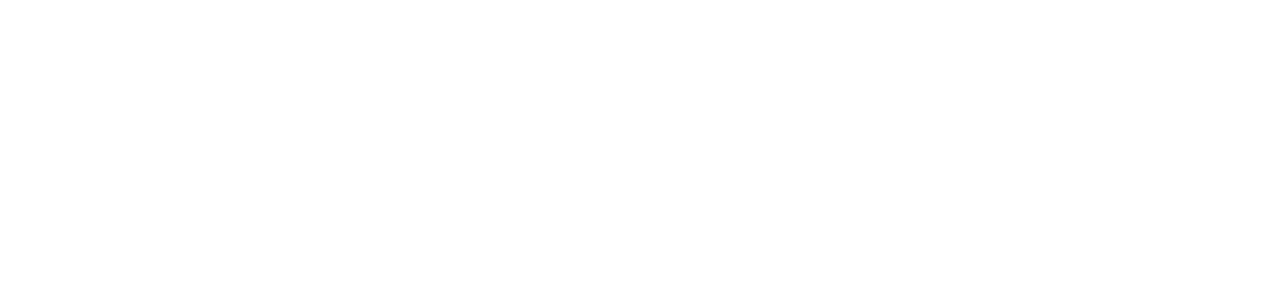
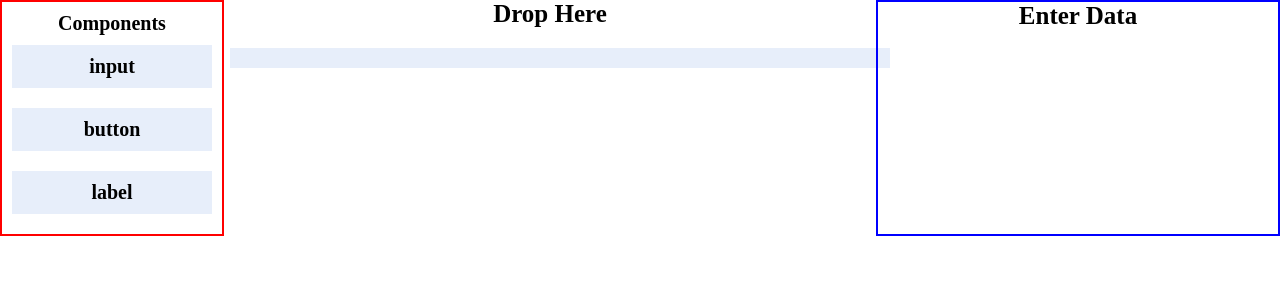
Before and after one commit to FaiqSarwar-2669/Security-Plus-Front-End, an Angular app: page /make-form in a window 1280 px wide. Before the commit this address led to /. Shown: the top 300 px of the page. Built offline with nearby package versions, Linux system fonts and the light colour scheme.

Commit message:
add the drag and drop functionality

```diff
--- a/src/app/app-routing.module.ts
+++ b/src/app/app-routing.module.ts
@@ -2,11 +2,15 @@
 import { RouterModule, Routes } from '@angular/router';
 import { RegistrationComponent } from './registration/registration.component';
 import { DashboardComponent } from './services_provider/dashboard/dashboard.component';
+import { MakeFormComponent } from './services_provider/make-form/make-form.component';
 
 const routes: Routes = [
   // { path: '', component: HomePageComponent },
   { path: 'registeration', component: RegistrationComponent },
+
+  // for service provider
   { path: 'dashboard', component: DashboardComponent },
+  { path: 'make-form', component: MakeFormComponent },
 ];
 
 @NgModule({
--- a/src/app/app.module.ts
+++ b/src/app/app.module.ts
@@ -6,6 +6,7 @@
 import { AppRoutingModule } from './app-routing.module';
 import { NavigationComponent } from './services_provider/navigation/navigation.component';
 import { DashboardComponent } from './services_provider/dashboard/dashboard.component';
+import { MakeFormComponent } from './services_provider/make-form/make-form.component';
 
 
 @NgModule({
@@ -13,7 +14,8 @@
     AppComponent,
     RegistrationComponent,
     NavigationComponent,
-    DashboardComponent
+    DashboardComponent,
+    MakeFormComponent
   ],
   imports: [
     BrowserModule,
--- /dev/null
+++ b/src/app/services_provider/make-form/make-form.component.html
@@ -0,0 +1,18 @@
+<div class="main">
+    <div class="form-section-one">
+        <label>Components</label>
+        <div class="components" *ngFor="let item of formcomponents[0].form.elements"
+             draggable="true" (dragstart)="onDragStart($event, item)">
+            <label>{{item.type}}</label>
+        </div>
+    </div>
+    <div class="form-section-two" (dragover)="onDragOver($event)" (drop)="onDrop($event)">
+        <label>Drop Here</label>
+        <div class="working-space">
+
+        </div>
+    </div>
+    <div class="form-section-three">
+        <label>Enter Data</label>
+    </div>
+</div>
--- /dev/null
+++ b/src/app/services_provider/make-form/make-form.component.scss
@@ -0,0 +1,57 @@
+.main {
+    display: flex;
+    justify-content: space-between;
+
+    .form-section-one {
+        padding: 10px;
+        width: 200px;
+        display: flex;
+        flex-direction: column;
+        gap: 10px;
+        border: 2px solid red;
+        label{
+            display: block;
+            text-align: center;
+            font-size: 20px;
+            font-weight: bold;
+        }
+
+        .components {
+            padding: 10px;
+            margin-bottom: 10px;
+            background-color: #e7eefa;
+        }
+    }
+
+    .form-section-two {
+        display: flex;
+        flex-direction: column;
+        gap: 20px;
+        width: 50%;
+        label{
+            text-align: center;
+            font-size: 25px;
+            font-weight: bold;
+        }
+        .working-space {
+            padding: 10px;
+            width: 100%;
+            background-color: #e7eefa;
+            display: flex;
+            flex-direction: column;
+            justify-content: center;
+            gap: 10px;
+        }
+    }
+
+    .form-section-three {
+        width: 400px;
+        border: 2px solid blue;
+        label{
+            display: block;
+            text-align: center;
+            font-size: 25px;
+            font-weight: bold;
+        }
+    }
+}
--- /dev/null
+++ b/src/app/services_provider/make-form/make-form.component.ts
@@ -0,0 +1,118 @@
+import { Component } from '@angular/core';
+
+@Component({
+  selector: 'app-make-form',
+  templateUrl: './make-form.component.html',
+  styleUrls: ['./make-form.component.scss']
+})
+export class MakeFormComponent {
+
+  newJsonArray: any[] = [];
+  idCounter: number = 1;
+
+  formcomponents: any[] = [
+    {
+      "form": {
+        "elements": [
+          {
+            "type": "input",
+            "id": "",
+            "label": "",
+            "placeholder": "",
+            "data": "",
+          },
+          {
+            "type": "button",
+            "id": "",
+            "text": "Button",
+          },
+          {
+            "type": "label",
+            "text": "",
+            "id": "",
+          }
+        ]
+      }
+    }
+  ];
+
+
+
+  // for drag start
+  onDragStart(event: DragEvent, item: any) {
+    event.dataTransfer?.setData('text/plain', JSON.stringify(item));
+  }
+
+  // for drag over
+  onDragOver(event: DragEvent) {
+    event.preventDefault();
+  }
+
+  // for drop
+  onDrop(event: DragEvent) {
+    event.preventDefault();
+    const dataTransfer = event.dataTransfer;
+    if (dataTransfer) {
+      const data = JSON.parse(dataTransfer.getData('text/plain'));
+      if (data.type === 'input' || data.type === 'button' || data.type === 'label') {
+        this.addToNewJsonArray(data);
+      }
+    }
+  }
+
+  // Add item to the new array
+  addToNewJsonArray(item: any) {
+    const newItem = { ...item, id: 'item_' + this.idCounter++ };
+    this.newJsonArray.push(newItem);
+    console.log(this.newJsonArray);
+    this.createInputField(newItem);
+  }
+
+  createInputField(data: any) {
+    let inputElement: HTMLInputElement | HTMLButtonElement | HTMLLabelElement | undefined;
+    const workingSpace = document.querySelector('.working-space');
+    if (!workingSpace) {
+      return;
+    }
+
+
+
+    if (data.type === 'input') {
+      inputElement = document.createElement('input');
+      inputElement.setAttribute('type', 'text');
+      inputElement.setAttribute('placeholder', 'New Input Field');
+      inputElement.setAttribute('id', data.id);
+      inputElement.style.height = '25px';
+    } else if (data.type === 'button') {
+
+
+      const existingButton = workingSpace.querySelector('button');
+      if (existingButton) {
+        alert("You can only add One button");
+        return;
+      }else{
+        inputElement = document.createElement('button');
+        inputElement.innerText = 'Button';
+        inputElement.setAttribute('id', data.id);
+        inputElement.addEventListener('click', () => {
+          console.log('Button clicked');
+        });
+      }
+
+    } else if (data.type === 'label') {
+      inputElement = document.createElement('label');
+      inputElement.innerText = 'Name';
+      inputElement.setAttribute('id', data.id);
+    }
+    if (inputElement) {
+      inputElement.addEventListener('click', (event) => {
+        const clickedElement = event.target as HTMLElement;
+        console.log('Clicked element ID:', clickedElement.id);
+      });
+      workingSpace.appendChild(inputElement);
+    }
+  }
+
+
+
+}
--- a/src/app/services_provider/navigation/navigation.component.html
+++ b/src/app/services_provider/navigation/navigation.component.html
@@ -63,6 +63,34 @@
                     <a class="link" href="http://jehlum-information.surge.sh/" target="_blank">Open project</a>
                 </div>
             </div>
+            <div class="nav-one mydiv" (click)="showMore($event)">
+                <div class="content">
+                    <label><span class="relative-icon"><i class="fa-solid fa-comment"></i></span>Review</label>
+                    <div class="iocon">
+                        <i id="down" class="fa-solid fa-angle-down"></i>
+                        <i id="up" class="fa-solid fa-angle-up"></i>
+                    </div>
+                </div>
+                <div class="body">
+                    <p>Lorem ipsum, dolor sit amet consectetur adipisicing elit. Eos nihil corrupti ratione optio
+                        assumenda ipsam eligendi voluptatibus suscipit accusamus nam?</p>
+                    <a class="link" href="http://jehlum-information.surge.sh/" target="_blank">Open project</a>
+                </div>
+            </div>
+            <div class="nav-one mydiv" (click)="showMore($event)">
+                <div class="content">
+                    <label><span class="relative-icon"><i class="fa-solid fa-comment"></i></span>Pay Role</label>
+                    <div class="iocon">
+                        <i id="down" class="fa-solid fa-angle-down"></i>
+                        <i id="up" class="fa-solid fa-angle-up"></i>
+                    </div>
+                </div>
+                <div class="body">
+                    <p>Lorem ipsum, dolor sit amet consectetur adipisicing elit. Eos nihil corrupti ratione optio
+                        assumenda ipsam eligendi voluptatibus suscipit accusamus nam?</p>
+                    <a class="link" href="http://jehlum-information.surge.sh/" target="_blank">Open project</a>
+                </div>
+            </div>
         </div>
     </div>
     <div class="responsive" (click)="responsive()">
--- a/src/app/services_provider/navigation/navigation.component.scss
+++ b/src/app/services_provider/navigation/navigation.component.scss
@@ -4,7 +4,6 @@
     .main-section-nav {
 
         background: #e7eefa;
-        border: 2px solid red;
         width: 250px;
 
         .organization-data {
@@ -63,6 +62,7 @@
     }
 
     .responsive {
+        display: none;
         margin-top: 30px;
         cursor: pointer;
         padding: 5px 0;
@@ -84,4 +84,7 @@
         left: -250px;
         transition: left 1.5s ease;
     }
+    .responsive{
+        display: block;
+    }
 }
```
Also changed, not shown: 1 other file (tests, documents, lock files or other folders).
